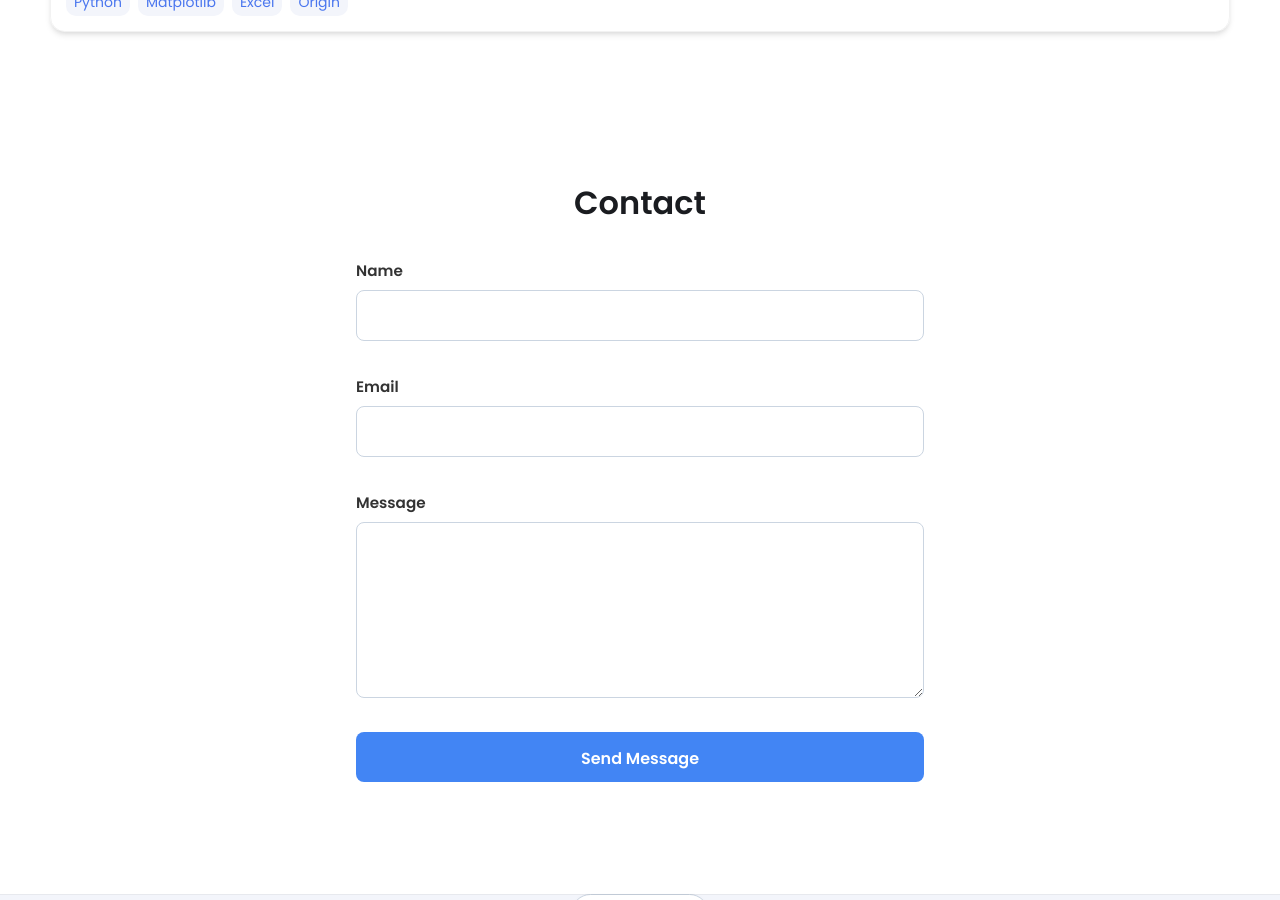
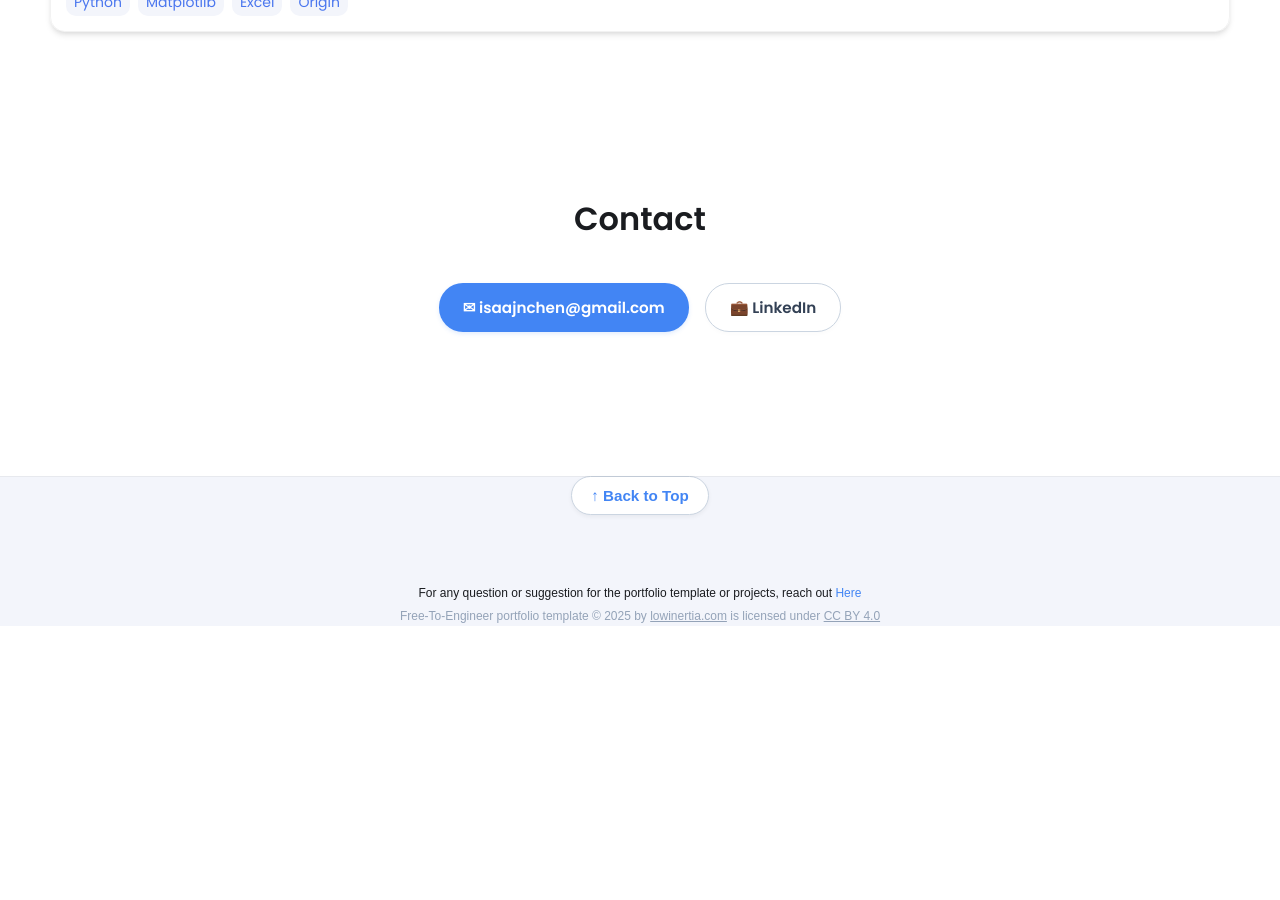
Before and after one commit to isaajnchen/isaajnchen.github.io, a Jekyll site: the page built from index.html, in a window 1280 px wide and 900 px high, scrolled down 2431 px. Built offline with Jekyll 4.4.1, drawn with Linux system fonts in a browser that asks for light colours; after the commit the page ends 3105 px from its top, so only the background shows below that.

Commit message:
Update contact.html

```diff
--- a/_includes/contact.html
+++ b/_includes/contact.html
@@ -1,29 +1,46 @@
-<!-- SECTION 4: Contact -->
-<section id="contact" class="contact-section" style="max-width: 600px; margin: 0 auto; padding: 2rem 1rem;">
-  <h2 style="text-align: center; font-size: 2rem; margin-bottom: 2rem; font-weight: 700;">Contact</h2>
+<!-- SECTION 4: Contact Info -->
+<section id="contact" class="contact-section" style="max-width: 600px; margin: 0 auto; padding: 3rem 1rem; text-align: center;">
+  <h2 style="font-size: 2rem; margin-bottom: 2.5rem; font-weight: 700;">Contact</h2>
 
-  <div class="group">
-    <form action="https://formspree.io{{site.formspree-key}}" method="POST" style="display: flex; flex-direction: column; gap: 1.5rem;">
+  <!-- Contact Quick Links -->
+  <div style="display: flex; flex-wrap: wrap; justify-content: center; gap: 1rem; margin-bottom: 1rem;">
 
-      <div style="display: flex; flex-direction: column; gap: 0.5rem;">
-        <label for="name" style="font-weight: 600; font-size: 0.95rem; color: #333;">Name</label>
-        <input type="text" id="name" name="name" style="padding: 0.75rem 1rem; border: 1px solid #cbd5e1; border-radius: 8px; font-size: 1rem; width: 100%; box-sizing: border-box;">
-      </div>
+    <!-- Email Link -->
+    <a href="mailto:isaajnchen@gmail.com" style="
+      text-decoration: none;
+      color: white;
+      font-weight: 600;
+      font-size: 0.95rem;
+      display: inline-flex;
+      align-items: center;
+      gap: 0.5rem;
+      padding: 0.75rem 1.5rem;
+      border-radius: 24px;
+      background-color: #4285f4;
+      box-shadow: 0 2px 4px rgba(66, 133, 244, 0.15);
+      transition: opacity 0.2s ease;
+    ">
+      ✉ isaajnchen@gmail.com
+    </a>
 
-      <div style="display: flex; flex-direction: column; gap: 0.5rem;">
-        <label for="email" style="font-weight: 600; font-size: 0.95rem; color: #333;">Email</label>
-        <input type="email" id="email" name="email" style="padding: 0.75rem 1rem; border: 1px solid #cbd5e1; border-radius: 8px; font-size: 1rem; width: 100%; box-sizing: border-box;">
-      </div>
+    <!-- LinkedIn Link -->
+    <a href="https://linkedin.com/in/isaajnchen" target="_blank" style="
+      text-decoration: none;
+      color: #334155;
+      font-weight: 600;
+      font-size: 0.95rem;
+      display: inline-flex;
+      align-items: center;
+      gap: 0.5rem;
+      padding: 0.75rem 1.5rem;
+      border: 1px solid #cbd5e1;
+      border-radius: 24px;
+      background-color: white;
+      box-shadow: 0 2px 4px rgba(0,0,0,0.02);
+      transition: all 0.2s ease;
+    ">
+      💼 LinkedIn
+    </a>
 
-      <div style="display: flex; flex-direction: column; gap: 0.5rem;">
-        <label for="message" style="font-weight: 600; font-size: 0.95rem; color: #333;">Message</label>
-        <textarea id="message" name="message" rows="6" style="padding: 0.75rem 1rem; border: 1px solid #cbd5e1; border-radius: 8px; font-size: 1rem; width: 100%; box-sizing: border-box; resize: vertical;"></textarea>
-      </div>
-
-      <button type="submit" style="background-color: #4285f4; color: white; border: none; padding: 0.85rem; font-size: 1rem; font-weight: 600; border-radius: 8px; cursor: pointer;">
-        Send Message
-      </button>
-
-    </form>
   </div>
 </section>
```
